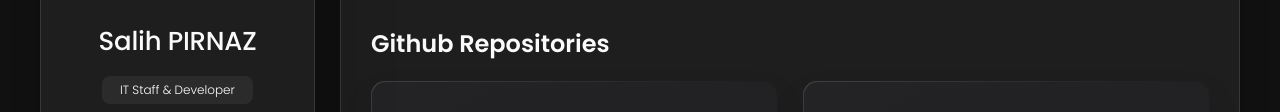
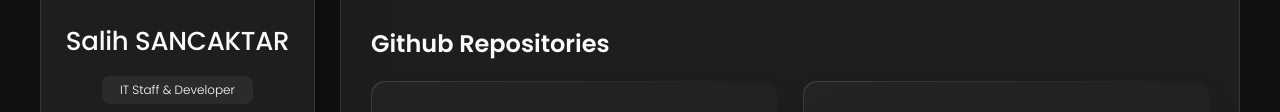
Before and after one commit to SalihSncktr07/salihprnz07.github.io, a plain HTML site: page index.html in a window 1280 px wide. Shown: the part 265-377 px from the top of the page. Drawn offline with nearby package versions, Linux system fonts and the light colour scheme.

Commit message:
SANCAKTAR

```diff
--- a/index.html
+++ b/index.html
@@ -42,11 +42,11 @@
       <div class="sidebar-info">
 
         <figure class="avatar-box">
-          <img src="./assets/images/salihlogo.png" alt="Salih PIRNAZ" width="80">
+          <img src="./assets/images/salihlogo.png" alt="Salih SANCAKTAR" width="80">
         </figure>
 
         <div class="info-content">
-          <h1 class="name" title="Salih PIRNAZ">Salih PIRNAZ</h1>
+          <h1 class="name" title="Salih SANCAKTAR">Salih SANCAKTAR</h1>
 
           <p class="title">IT Staff & Developer</p>
         </div>
```
